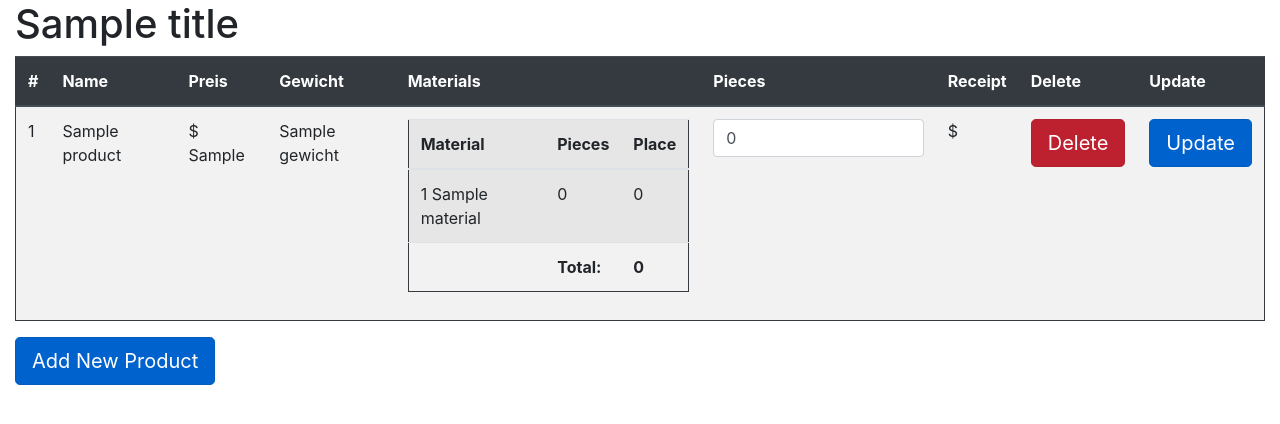
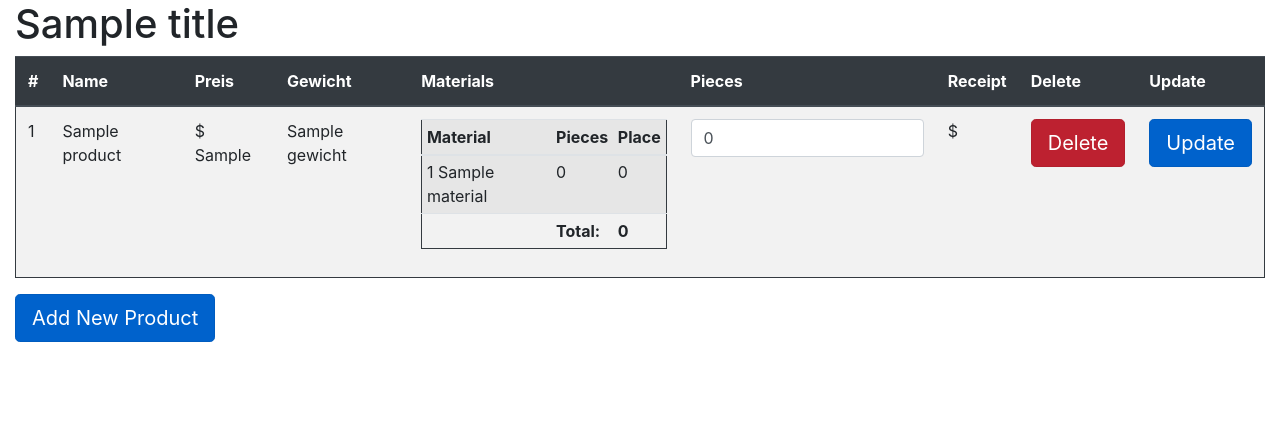
Before and after one commit to romeo-25-04/mongo_cortes, a Flask app: template app/templates/products.html in a window 1280 px wide. Shown: the part 56-480 px from the top of the page. Run offline with Flask 2, Linux system fonts and the light colour scheme; the template is opened without the code that fills it: most values are stand-ins (such as "Sample title", 1, 10 or a date in 2020); parts of the project's set-up code (start-up, migrations or seed data) failed here and were passed over; some libraries are stand-ins or nearby versions.

Commit message:
make intern tables small

```diff
--- a/app/templates/products.html
+++ b/app/templates/products.html
@@ -23,7 +23,7 @@
             <td id="{{ product._id }}_price" data-value="{{ product.preis }}">$ {{ product.preis_html }}</td>
             <td>{{ product.gewicht }}</td>
             <td>
-                <table class="table border border-dark">
+                <table class="table table-sm border border-dark">
                     <thead>
                         <tr>
                             <th>Material</th>
```
